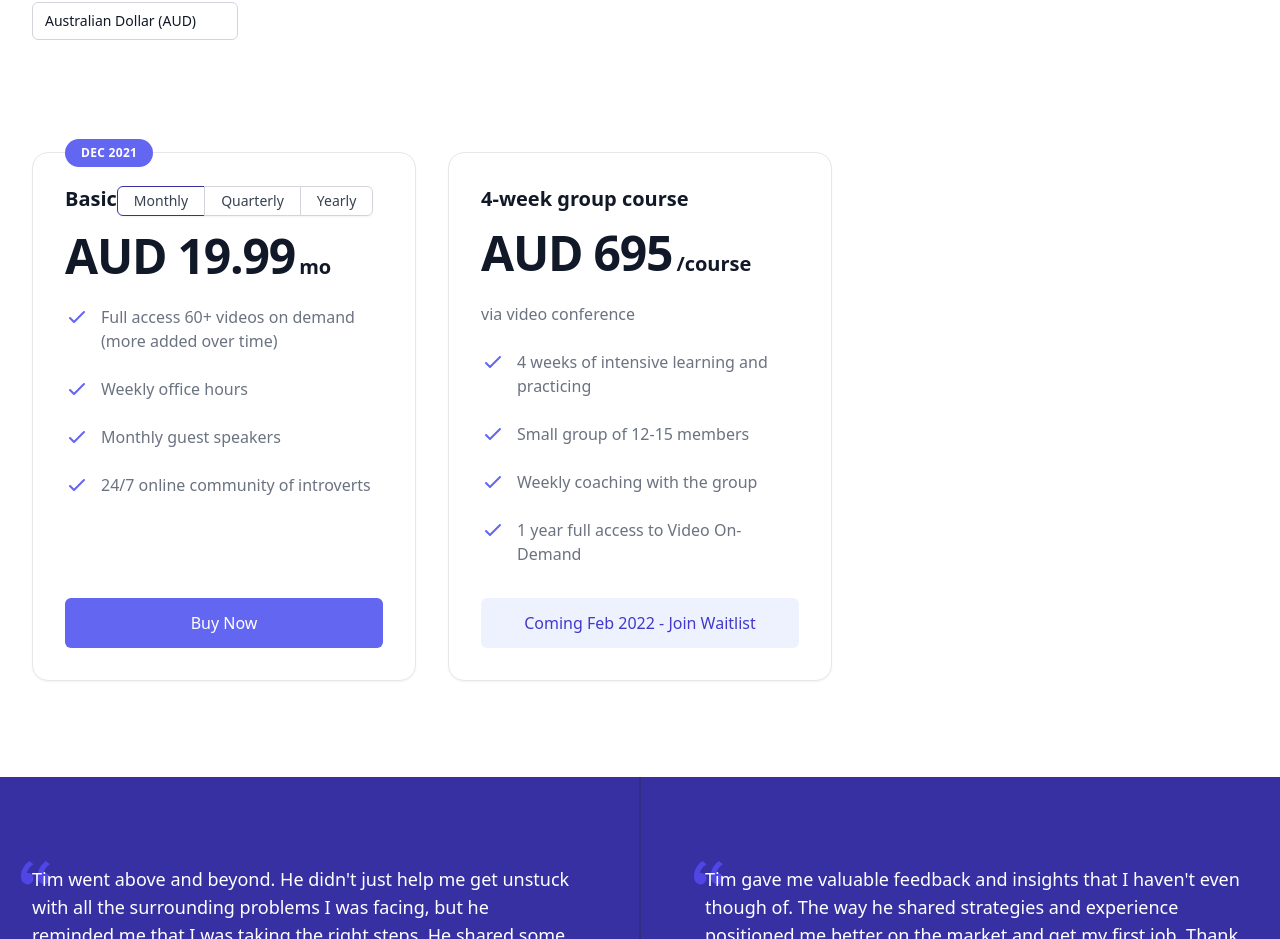
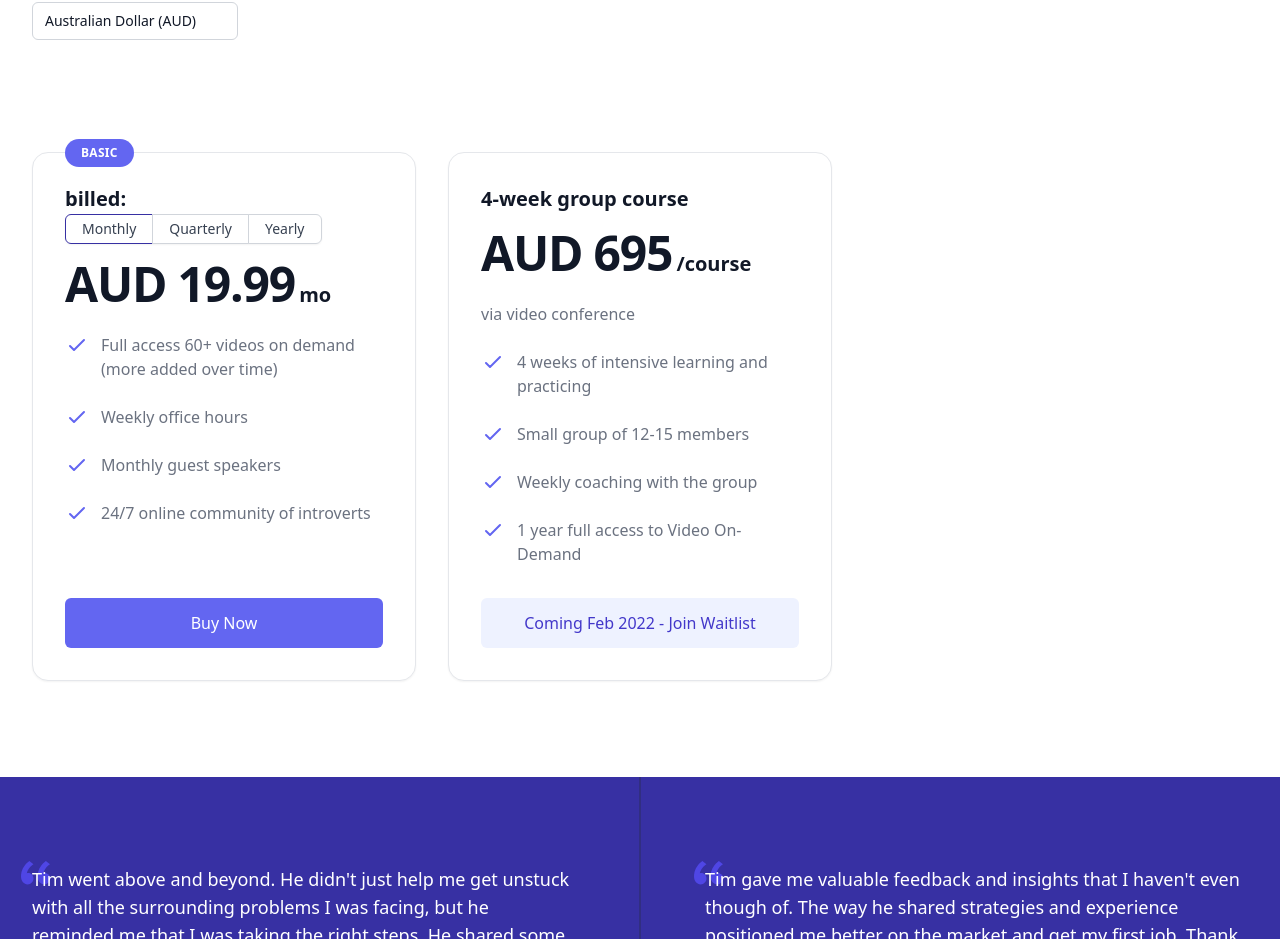
Before and after one commit to timyeothequietachievr/website, a Next.js app: page / in a window 1280 px wide. Shown: the part 5732-6671 px from the top of the page. Built offline with nearby package versions, Linux system fonts and the light colour scheme; a web font is replaced by a local one.

Commit message:
basic in blue pill

```diff
--- a/components/Pricing.jsx
+++ b/components/Pricing.jsx
@@ -59,7 +59,7 @@ export default function Pricing() {
                 </h3>
                 {tier.mostPopular ? (
                   <p className="absolute top-0 py-1.5 px-4 bg-indigo-500 rounded-full text-xs font-semibold uppercase tracking-wide text-white transform -translate-y-1/2">
-                    Dec 2021
+                    Basic
                   </p>
                 ) : null}
                 <p className="mt-4 flex items-baseline text-gray-900">
--- a/components/pricing-utils/Context.jsx
+++ b/components/pricing-utils/Context.jsx
@@ -7,7 +7,7 @@ const initialState = {
   price: 19.99,
   tiers: [
     {
-      title: 'Basic',
+      title: 'billed: ',
       features: [
         'Full access 60+ videos on demand (more added over time)',
         'Weekly office hours',
```
